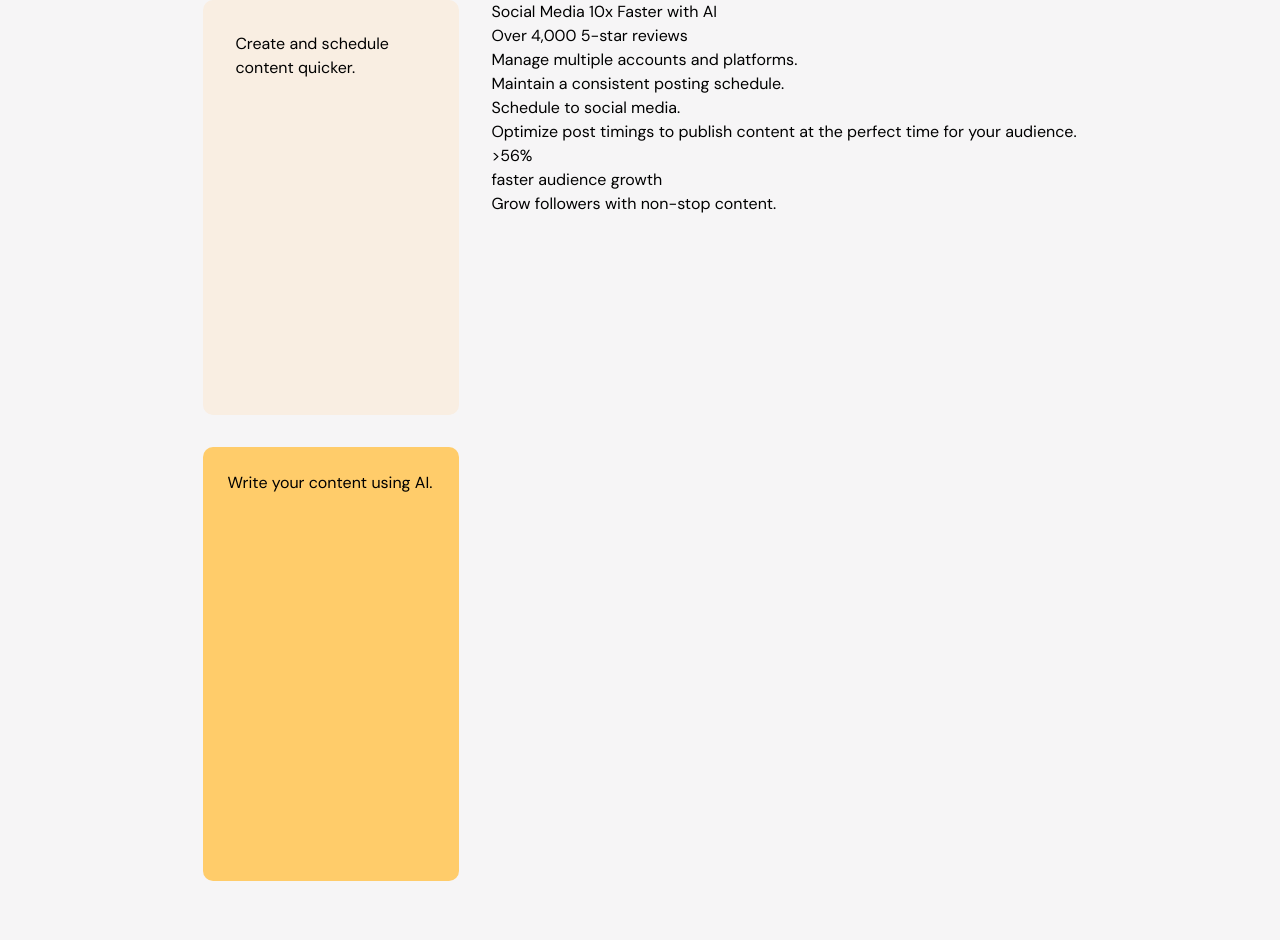
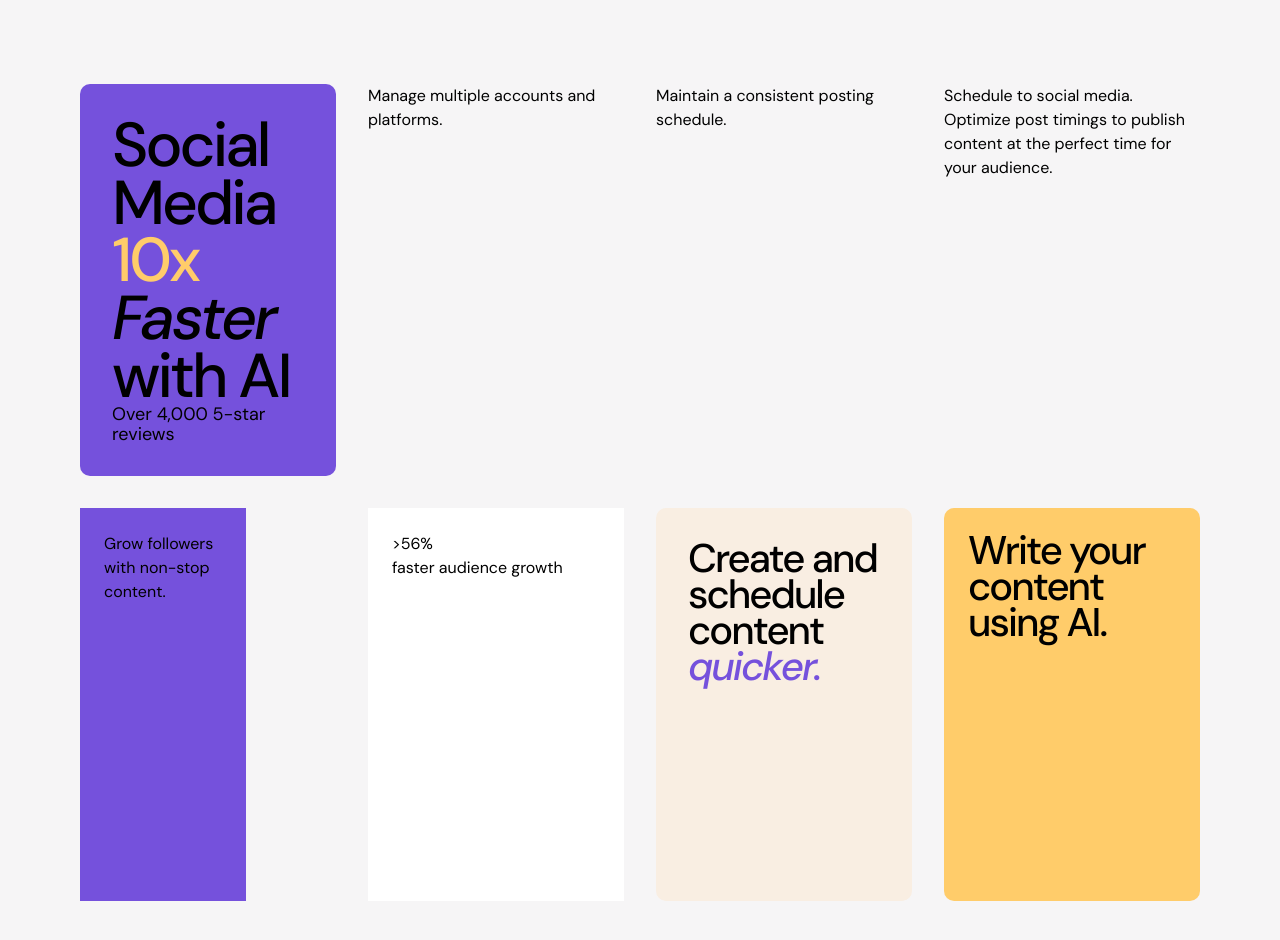
Before and after one commit to michaelola0/Bento-grid, a website: page public/index.html in a window 1280 px wide. Shown: the top 940 px of the page. Before the commit the page ends 881 px from the top, so only its background shows below. Drawn offline with Linux system fonts and the light colour scheme.

Commit message:
Bentro grid

```diff
--- a/public/index.html
+++ b/public/index.html
@@ -6,49 +6,44 @@
     <title>Bento grid</title>
     <link rel="stylesheet" href="style.css">
 </head>
-<body class="font-dmsans bg-[#F6F5F6] flex flex-col items-center justify-center min-h-screen">
-    <main class="flex flex-row gap-8">
-        <div class="max-w-[256px] flex flex-col gap-8">
-            <div class="bg-yellow100 min-h-[415px] p-8 rounded-[10px]">
-                <p>Create and schedule content quicker.</p>
-            </div>
-            <div class="bg-yellow500 min-h-[434px] p-6 rounded-[10px]">
-                <p>
-                    Write your content using AI.
-                </p>
-            </div>
+<body class="font-dmsans bg-[#F6F5F6] grid place-items-center min-h-screen py-[84px] px-[24px]">
+    <main class="grid grid-cols-4 grid-rows-10 gap-8 max-w-[1120px]">
+
+        <div class="bg-purple500 gap-6 p-8 rounded-[10px]">
+            <h1 class="text-textPreset1">Social Media <span class="text-yellow500">10x</span> <span class="italic">Faster</span> with AI</h1>
+            <p class="text-textPreset4">Over 4,000 5-star reviews</p>
         </div>
 
-
-        <div>
-            <div>
-                <div>
-                    <div>
-                        <p>Social Media 10x Faster with AI</p>
-                        <p>Over 4,000 5-star reviews</p>
-                    </div>
-                    <div>
         <div>
             <p>Manage multiple accounts and platforms.</p>
         </div>
+
         <div>
             <p>Maintain a consistent posting schedule.</p>
         </div>
-                    </div>
-                </div>
+
         <div>
             <p>Schedule to social media.</p>
             <p>Optimize post timings to publish content at the perfect time for your audience.</p>
         </div>
+
+        <div class="bg-purple500 p-6 w-[65%]">
+            <p>Grow followers with non-stop content.</p>
         </div>
-            <div>
-                <div>
+
+        <div class="bg-white p-6">
             <p>>56% </p>
             <p>faster audience growth</p>
         </div>
-                <div>
-                    <p>Grow followers with non-stop content.</p>
+
+        <div class="bg-yellow100 p-8 rounded-[10px]">
+            <p class="text-textPreset2">Create and schedule content <span class="text-purple500 italic">quicker.</span></p>
         </div>
+
+        <div class="bg-yellow500 p-6 rounded-[10px]">
+            <p class="text-textPreset2">
+                Write your content using AI.
+            </p>
         </div>
     </div>
     </main>
```
Also changed, not shown: public/style.css. Lines whose indentation alone changed are shown as unchanged.
